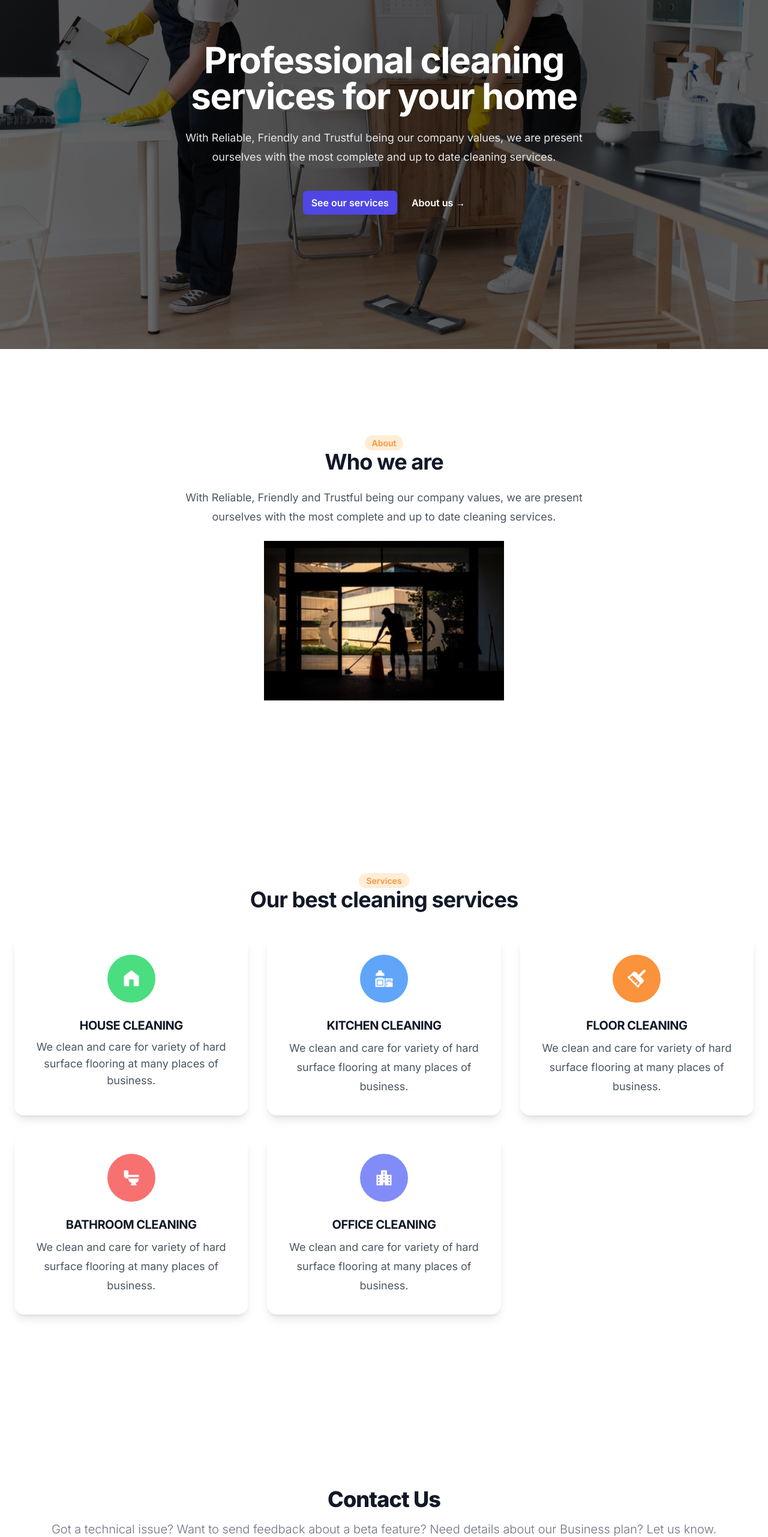
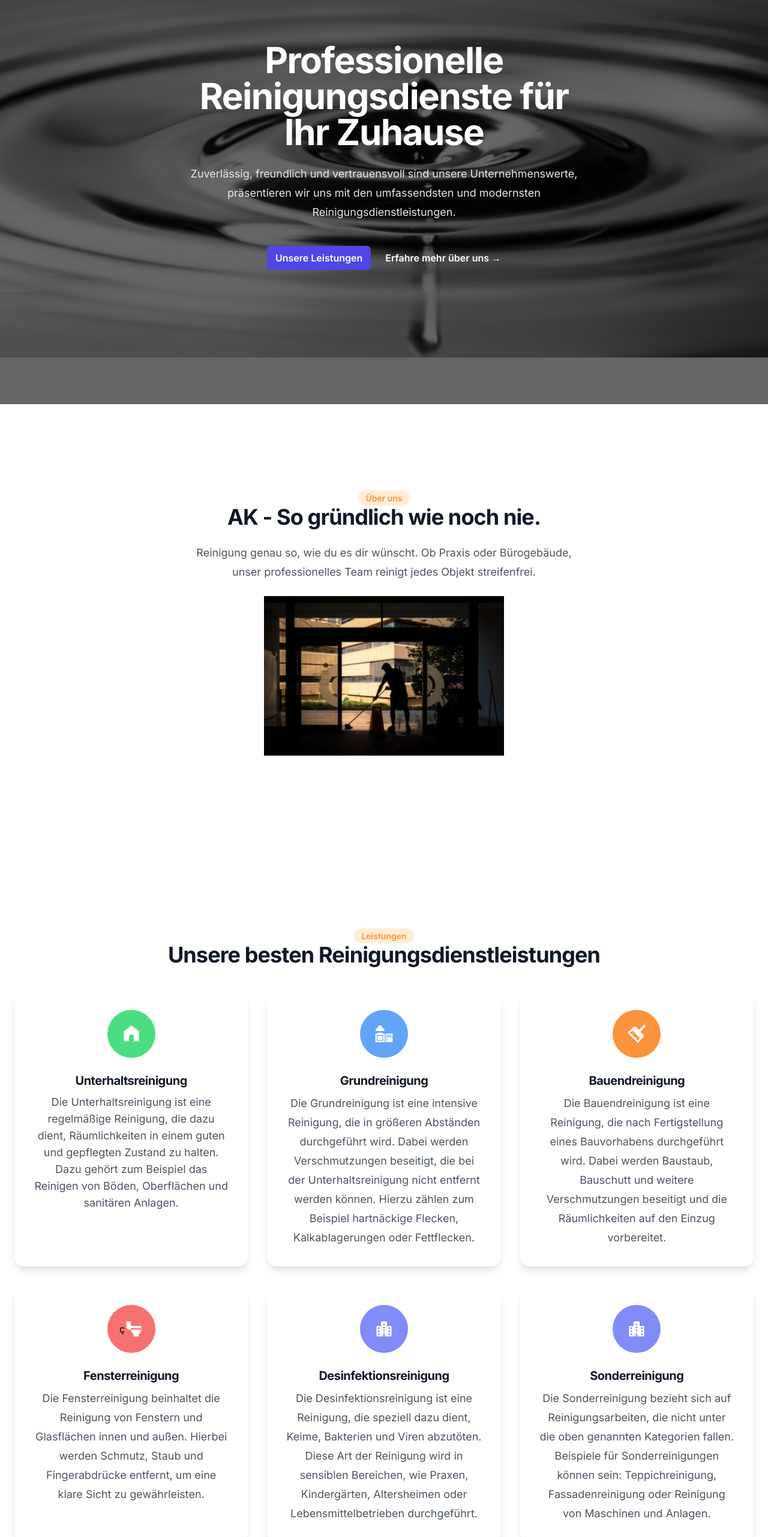
Before and after one commit to DevBerkcan/Air.Clean.Setec, a Next.js app: page / in a window 1280 px wide. Shown: the part 234-2797 px from the top of the page at 60% size. Built offline with nearby package versions, Linux system fonts and the light colour scheme.

Commit message:
ENGGER changes

```diff
--- a/src/components/AboutSection.tsx
+++ b/src/components/AboutSection.tsx
@@ -7,14 +7,12 @@ const AboutSection: any = () => {
     <section className="px-6 py-20" id="about">
       <div className="container text-center py-8 lg:py-16">
 
-        <span className="text-sm font-semibold bg-orange-100 text-orange-400 rounded-full px-3 py-1">About</span>
-        <h2 className="text-2xl font-bold tracking-tight text-gray-900 sm:text-4xl">Who we are</h2>
+        <span className="text-sm font-semibold bg-orange-100 text-orange-400 rounded-full px-3 py-1">Über uns</span>
+        <h2 className="text-2xl font-bold tracking-tight text-gray-900 sm:text-4xl"> AK - So gründlich wie noch nie.</h2>
 
         <div className="mx-auto max-w-2xl">
           <p className="mt-6 text-lg leading-8 text-gray-600">
-            With Reliable, Friendly and Trustful being our company values,
-            we are present ourselves with the most complete and up to date
-            cleaning services.
+         Reinigung genau so, wie du es dir wünscht. Ob Praxis oder Bürogebäude, unser professionelles Team reinigt jedes Objekt streifenfrei.
           </p>
         </div>
 
--- a/src/components/ContactSection.tsx
+++ b/src/components/ContactSection.tsx
@@ -9,10 +9,10 @@ const ContactSection: any = () => {
 
         <div className="py-8 lg:py-16 mx-auto">
           <h2 className="mb-4 text-4xl tracking-tight font-extrabold text-center text-gray-900">
-            Contact Us
+            Kontaktiere Sie uns
           </h2>
           <p className="mb-8 lg:mb-16 font-light text-center text-gray-500 sm:text-xl">
-            Got a technical issue? Want to send feedback about a beta feature? Need details about our Business plan? Let us know.
+          Nehmen Sie gerne Kontakt zu uns auf. Schreiben Sie uns Ihr anliegen und wir werden uns so schnell wie möglich darum kümmern Ihnen eine Antwort zu geben.
           </p>
 
           <div className="grid grid-cols-1 md:grid-cols-2">
@@ -22,40 +22,40 @@ const ContactSection: any = () => {
             <form className="space-y-8" action="https://getform.io/f/ade46548-134f-4cd4-8b43-31a274cd5cd1" method="POST">
               <div className="grid grid-cols-2 gap-4">
                 <div>
-                  <label htmlFor="company" className="block mb-2 text-sm font-medium text-gray-900">Company name</label>
+                  <label htmlFor="Unternehmen" className="block mb-2 text-sm font-medium text-gray-900">Unternehmen</label>
                   <input
                     type="text"
                     name="company"
                     id="company"
                     className="shadow-sm bg-gray-50 border border-gray-300 text-gray-900 text-sm rounded-lg focus:ring-indigo-500 focus:border-indigo-500 block w-full p-2.5"
-                    placeholder="AK Services"
+                    placeholder="Max Mustermann UG"
                     required />
                 </div>
                 <div>
-                  <label htmlFor="phone" className="block mb-2 text-sm font-medium text-gray-900">Contact person</label>
+                  <label htmlFor="phone" className="block mb-2 text-sm font-medium text-gray-900">Ansprechpartner</label>
                   <input
                     type="text"
                     name="phone"
                     id="phone"
                     className="shadow-sm bg-gray-50 border border-gray-300 text-gray-900 text-sm rounded-lg focus:ring-indigo-500 focus:border-indigo-500 block w-full p-2.5"
-                    placeholder="John Doe"
+                    placeholder="Max Mustermann"
                     required />
                 </div>
               </div>
 
               <div className="grid grid-cols-2 gap-4">
                 <div>
-                  <label htmlFor="email" className="block mb-2 text-sm font-medium text-gray-900">Email</label>
+                  <label htmlFor="email" className="block mb-2 text-sm font-medium text-gray-900">E-mail</label>
                   <input
                     type="email"
                     name="email"
                     id="email"
                     className="shadow-sm bg-gray-50 border border-gray-300 text-gray-900 text-sm rounded-lg focus:ring-indigo-500 focus:border-indigo-500 block w-full p-2.5"
-                    placeholder="name@akservices.com"
+                    placeholder="max@mustermann.com"
                     required />
                 </div>
                 <div>
-                  <label htmlFor="postcode" className="block mb-2 text-sm font-medium text-gray-900">Postal code</label>
+                  <label htmlFor="postcode" className="block mb-2 text-sm font-medium text-gray-900">PLZ</label>
                   <input
                     type="text"
                     name="postcode"
@@ -67,29 +67,29 @@ const ContactSection: any = () => {
               </div>
 
               <div>
-                <label htmlFor="type" className="block mb-2 text-sm font-medium text-gray-900">Type of cleaning</label>
+                <label htmlFor="type" className="block mb-2 text-sm font-medium text-gray-900">Art der Reinigung</label>
                 <input
                   type="text"
                   name="type"
                   id="type"
                   className="block p-3 w-full text-sm text-gray-900 bg-gray-50 rounded-lg border border-gray-300 shadow-sm focus:ring-indigo-500 focus:border-indigo-500"
-                  placeholder="Floor cleaning"
+                  placeholder="Flurreinigung"
                   required />
               </div>
 
               <div>
-                <label htmlFor="area" className="block mb-2 text-sm font-medium text-gray-900">Cleaning area</label>
+                <label htmlFor="area" className="block mb-2 text-sm font-medium text-gray-900">Reinigungbereich in m²</label>
                 <input
                   type="text"
                   name="area"
                   id="area"
                   className="block p-3 w-full text-sm text-gray-900 bg-gray-50 rounded-lg border border-gray-300 shadow-sm focus:ring-indigo-500 focus:border-indigo-500"
-                  placeholder="Area"
+                  placeholder="Bereich"
                   required />
               </div>
 
               <div>
-                <label htmlFor="cycle" className="block mb-2 text-sm font-medium text-gray-900">Cycle</label>
+                <label htmlFor="cycle" className="block mb-2 text-sm font-medium text-gray-900">Bilder </label>
                 <input
                   type="file"
                   name="cycle"
@@ -102,7 +102,7 @@ const ContactSection: any = () => {
               <button
                 type="submit"
                 className="py-3 px-5 text-sm font-medium text-center text-white rounded-lg bg-indigo-700 sm:w-fit hover:bg-indigo-800 focus:ring-4 focus:outline-none focus:ring-indigo-300">
-                Submit
+               Senden
               </button>
 
             </form>
--- a/src/components/Header.tsx
+++ b/src/components/Header.tsx
@@ -8,9 +8,9 @@ import useScroll from '@/hooks/useScroll'
 
 const navigation = [
   { name: 'Home', href: '#' },
-  { name: 'About', href: '#about' },
-  { name: 'Services', href: '#services' },
-  { name: 'Contact', href: '#contact' },
+  { name: 'Über uns', href: '#about' },
+  { name: 'Leistungen', href: '#services' },
+  { name: 'Kontakt', href: '#contact' },
 ]
 
 const Header: any = () => {
@@ -34,7 +34,7 @@ const Header: any = () => {
               type="button"
               className={"-m-2.5 inline-flex items-center justify-center rounded-md p-2.5 " + (scroll > 40 ? 'text-gray-700' : 'text-white')}
               onClick={() => setMobileMenuOpen(true)}>
-              <span className="sr-only">Open main menu</span>
+              <span className="sr-only">Öffne Menü</span>
               <Bars3Icon className="h-6 w-6" aria-hidden="true" />
             </button>
           </div>
@@ -47,7 +47,7 @@ const Header: any = () => {
           </div>
           <div className="hidden lg:flex lg:flex-1 lg:justify-end">
             <a href="#" className={"text-sm font-semibold leading-6 " + (scroll > 40 ? 'text-gray-900' : 'text-white')}>
-              +123 123456789 <span aria-hidden="true">&rarr;</span>
+            +49 1577 4777988 <span aria-hidden="true">&rarr;</span>
             </a>
           </div>
         </div>
@@ -57,8 +57,8 @@ const Header: any = () => {
         <Dialog.Panel className={"fixed inset-0 z-10 overflow-y-auto bg-white px-6 py-6 lg:hidden " + (scroll > 40 ? 'py-4' : '')}>
           <div className="flex items-center justify-between">
             <a href="#" className="-m-1.5 p-1.5">
-              <span className="sr-only">AK</span>
-              <Image src={logo} className={"duration-100 " + (scroll > 40 ? 'w-6' : 'w-8')} alt="AK Services" />
+              <span className="sr-only">AK-Gebäudereinigung</span>
+              <Image src={logo} className={"duration-100 " + (scroll > 40 ? 'w-6' : 'w-8')} alt="AK Gebäudereinigung" />
             </a>
             <button
               type="button"
--- a/src/components/HeroSection.tsx
+++ b/src/components/HeroSection.tsx
@@ -12,21 +12,21 @@ const HeroSection: any = () => {
       <div className="relative mx-auto max-w-2xl py-32 sm:py-48 lg:py-56 z-20">
         <div className="text-center">
           <h1 className="text-4xl font-bold tracking-tight text-white sm:text-6xl">
-            Professional cleaning services for your home
+          Professionelle Reinigungsdienste für Ihr Zuhause
           </h1>
           <p className="mt-6 text-lg leading-8 text-gray-200">
-            With Reliable, Friendly and Trustful being our company values,
-            we are present ourselves with the most complete and up to date
-            cleaning services.
+          Zuverlässig, freundlich und vertrauensvoll sind unsere Unternehmenswerte,
+            präsentieren wir uns mit den umfassendsten und modernsten
+            Reinigungsdienstleistungen.
           </p>
           <div className="mt-10 flex items-center justify-center gap-x-6">
             <a
               href="#services"
               className="rounded-md bg-indigo-600 px-3.5 py-1.5 text-base font-semibold leading-7 text-white shadow-sm hover:bg-indigo-500 focus-visible:outline focus-visible:outline-2 focus-visible:outline-offset-2 focus-visible:outline-indigo-600">
-              See our services
+              Unsere Leistungen
             </a>
             <a href="#about" className="text-base font-semibold leading-7 text-white">
-              About us <span aria-hidden="true">→</span>
+              Erfahre mehr über uns <span aria-hidden="true">→</span>
             </a>
           </div>
         </div>
--- a/src/components/ServicesSection.tsx
+++ b/src/components/ServicesSection.tsx
@@ -11,8 +11,8 @@ const ServicesSection: any = () => {
     <section className="px-6 py-20" id="services">
       <div className="container text-center py-8 lg:py-16">
 
-        <span className="text-sm font-semibold bg-orange-100 text-orange-400 rounded-full px-3 py-1">Services</span>
-        <h2 className="text-2xl font-bold tracking-tight text-gray-900 sm:text-4xl">Our best cleaning services</h2>
+        <span className="text-sm font-semibold bg-orange-100 text-orange-400 rounded-full px-3 py-1">Leistungen</span>
+        <h2 className="text-2xl font-bold tracking-tight text-gray-900 sm:text-4xl">Unsere besten Reinigungsdienstleistungen</h2>
 
         <div className="mt-10 grid grid-cols-1 sm:grid-cols-2 md:grid-cols-3 gap-8">
 
@@ -20,55 +20,62 @@ const ServicesSection: any = () => {
             <div className="w-20 h-20 flex justify-center items-center rounded-full bg-green-400">
               <Image src={house} width={30} alt="house" />
             </div>
-            <h3 className="mt-6 text-xl font-bold tracking-tight text-gray-900">HOUSE CLEANING</h3>
+            <h3 className="mt-6 text-xl font-bold tracking-tight text-gray-900">Unterhaltsreinigung</h3>
             <p className="mt-2 text-lg leading-7 text-gray-600">
-              We clean and care for variety of hard
-              surface flooring at many places of
-              business.
+            Die Unterhaltsreinigung ist eine regelmäßige Reinigung, die dazu dient, Räumlichkeiten in einem guten und gepflegten Zustand zu halten.
+            Dazu gehört zum Beispiel das Reinigen von Böden, Oberflächen und sanitären Anlagen.
             </p>
           </div>
           <div className="flex flex-col items-center bg-white rounded-2xl shadow-lg hover:shadow-xl p-8 duration-100">
             <div className="w-20 h-20 flex justify-center items-center rounded-full bg-blue-400">
               <Image src={kitchen} width={30} alt="house" />
             </div>
-            <h3 className="mt-6 text-xl font-bold tracking-tight text-gray-900">KITCHEN CLEANING</h3>
+            <h3 className="mt-6 text-xl font-bold tracking-tight text-gray-900">Grundreinigung</h3>
             <p className="mt-2 text-lg leading-8 text-gray-600">
-              We clean and care for variety of hard
-              surface flooring at many places of
-              business.
+            Die Grundreinigung ist eine intensive Reinigung, die in größeren Abständen durchgeführt wird.
+            Dabei werden Verschmutzungen beseitigt, die bei der Unterhaltsreinigung nicht entfernt werden können.
+            Hierzu zählen zum Beispiel hartnäckige Flecken, Kalkablagerungen oder Fettflecken.
             </p>
           </div>
           <div className="flex flex-col items-center bg-white rounded-2xl shadow-lg hover:shadow-xl p-8 duration-100">
             <div className="w-20 h-20 flex justify-center items-center rounded-full bg-orange-400">
               <Image src={floor} width={30} alt="house" />
             </div>
-            <h3 className="mt-6 text-xl font-bold tracking-tight text-gray-900">FLOOR CLEANING</h3>
+            <h3 className="mt-6 text-xl font-bold tracking-tight text-gray-900">Bauendreinigung</h3>
             <p className="mt-2 text-lg leading-8 text-gray-600">
-              We clean and care for variety of hard
-              surface flooring at many places of
-              business.
+            Die Bauendreinigung ist eine Reinigung, die nach Fertigstellung eines Bauvorhabens durchgeführt wird.
+            Dabei werden Baustaub, Bauschutt und weitere Verschmutzungen beseitigt und die Räumlichkeiten auf den Einzug vorbereitet.
             </p>
           </div>
           <div className="flex flex-col items-center bg-white rounded-2xl shadow-lg hover:shadow-xl p-8 duration-100">
-            <div className="w-20 h-20 flex justify-center items-center rounded-full bg-red-400">
+            <div className="w-20 h-20 flex justify-center items-center rounded-full bg-red-400">ç
               <Image src={bathroom} width={30} alt="house" />
             </div>
-            <h3 className="mt-6 text-xl font-bold tracking-tight text-gray-900">BATHROOM CLEANING</h3>
+            <h3 className="mt-6 text-xl font-bold tracking-tight text-gray-900">Fensterreinigung</h3>
             <p className="mt-2 text-lg leading-8 text-gray-600">
-              We clean and care for variety of hard
-              surface flooring at many places of
-              business.
+            Die Fensterreinigung beinhaltet die Reinigung von Fenstern und Glasflächen innen und außen. Hierbei werden Schmutz,
+            Staub und Fingerabdrücke entfernt, um eine klare Sicht zu gewährleisten.
             </p>
           </div>
           <div className="flex flex-col items-center bg-white rounded-2xl shadow-lg hover:shadow-xl p-8 duration-100">
             <div className="w-20 h-20 flex justify-center items-center rounded-full bg-indigo-400">
               <Image src={office} width={30} alt="house" />
             </div>
-            <h3 className="mt-6 text-xl font-bold tracking-tight text-gray-900">OFFICE CLEANING</h3>
+            <h3 className="mt-6 text-xl font-bold tracking-tight text-gray-900">Desinfektionsreinigung</h3>
             <p className="mt-2 text-lg leading-8 text-gray-600">
-              We clean and care for variety of hard
-              surface flooring at many places of
-              business.
+            Die Desinfektionsreinigung ist eine Reinigung, die speziell dazu dient, Keime, Bakterien und Viren abzutöten.
+            Diese Art der Reinigung wird in sensiblen Bereichen, wie Praxen, Kindergärten, Altersheimen oder Lebensmittelbetrieben durchgeführt.
+            </p>
+          </div>
+
+          <div className="flex flex-col items-center bg-white rounded-2xl shadow-lg hover:shadow-xl p-8 duration-100">
+            <div className="w-20 h-20 flex justify-center items-center rounded-full bg-indigo-400">
+              <Image src={office} width={30} alt="house" />
+            </div>
+            <h3 className="mt-6 text-xl font-bold tracking-tight text-gray-900">Sonderreinigung</h3>
+            <p className="mt-2 text-lg leading-8 text-gray-600">
+            Die Sonderreinigung bezieht sich auf Reinigungsarbeiten, die nicht unter die oben genannten Kategorien fallen. Beispiele für Sonderreinigungen können sein:
+            Teppichreinigung, Fassadenreinigung oder Reinigung von Maschinen und Anlagen.
             </p>
           </div>
 
```
Also changed, not shown: src/components/Footer.tsx (+6 -6 lines), public/hero-background.jpg.
